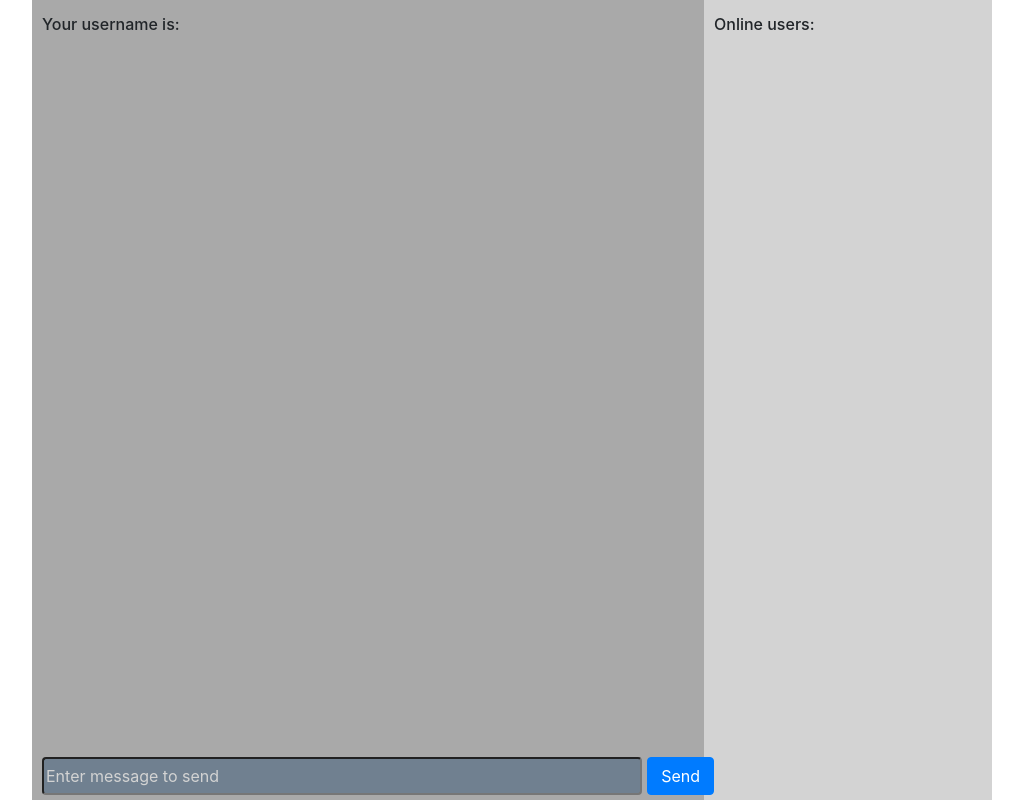
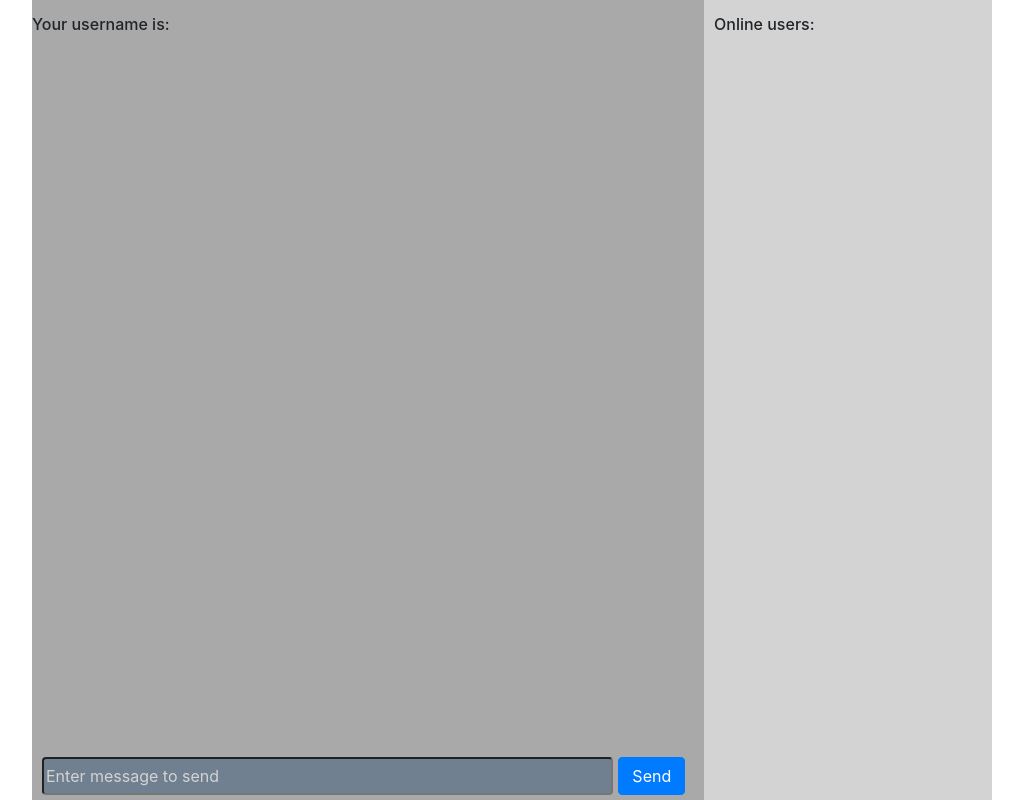
Before and after one commit to juan-nieto/chatapp, a React (Create React App) app: page / in a window 1280 px wide. Shown: the whole page, without its empty margins (128-1151 px from the left). Built offline with nearby package versions, Linux system fonts and the light colour scheme.

Commit message:
added styling improvements

```diff
--- a/src/App.js
+++ b/src/App.js
@@ -25,7 +25,6 @@ class App extends React.Component {
     var socket = socketClient (SERVER);
     socket.on('connection', () => {
       console.log("I'm connected with the back-end");
-      socket.emit('first-connection', "test");
       let id = socket.id;
       this.setState({socketId: id});
     });
@@ -104,12 +103,12 @@ class App extends React.Component {
           <MessageForm onMessageSend={this.handleMessageSend}/>
         </div>
         <div id="active-users-container">
-        <h6> Online users: </h6>
-          {activeUsers.map(client => (
-            (client.name === '')
-            ? <div><b>{client.id}</b><br/></div>
-            : <div><b>{client.name}</b><br/></div>
-          ))}
+          <h6> Online users: </h6>
+            {activeUsers.map(client => (
+              (client.name === '')
+              ? <div>{client.id}<br/></div>
+              : <div>{client.name}<br/></div>
+            ))}
         </div>
       </Container>
     );
--- a/src/MessageForm.js
+++ b/src/MessageForm.js
@@ -1,5 +1,5 @@
 import React from 'react';
-import {Container, Button} from 'react-bootstrap';
+import {Button} from 'react-bootstrap';
 import './styles.css'
 
 /**
--- a/src/index.css
+++ b/src/index.css
@@ -11,3 +11,7 @@ code {
   font-family: source-code-pro, Menlo, Monaco, Consolas, 'Courier New',
     monospace;
 }
+
+html {
+  box-sizing: border-box;
+}
--- a/src/styles.css
+++ b/src/styles.css
@@ -16,7 +16,7 @@
 #messages-container {
     width: 70%;
     max-width: 70%;
-    padding: 15px 10px;
+    padding-top: 15px;
 }
 
 #active-users-container {
@@ -28,7 +28,7 @@
 .message-form-input {
     background-color: slategray !important;
     color: white !important;
-    width: 90%;
+    width: 85%;
     border-radius: .25rem;
     margin-right: 5px;
 }
@@ -47,6 +47,7 @@
     position: absolute;
     bottom: 5px;
     max-width: inherit;
+    margin-left: 10px
 }
 
 .message-span {
```
